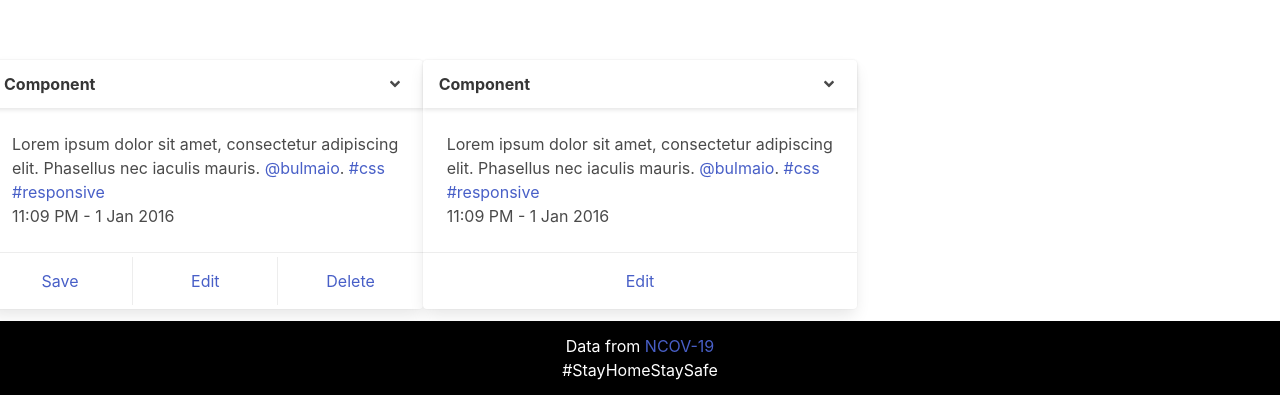
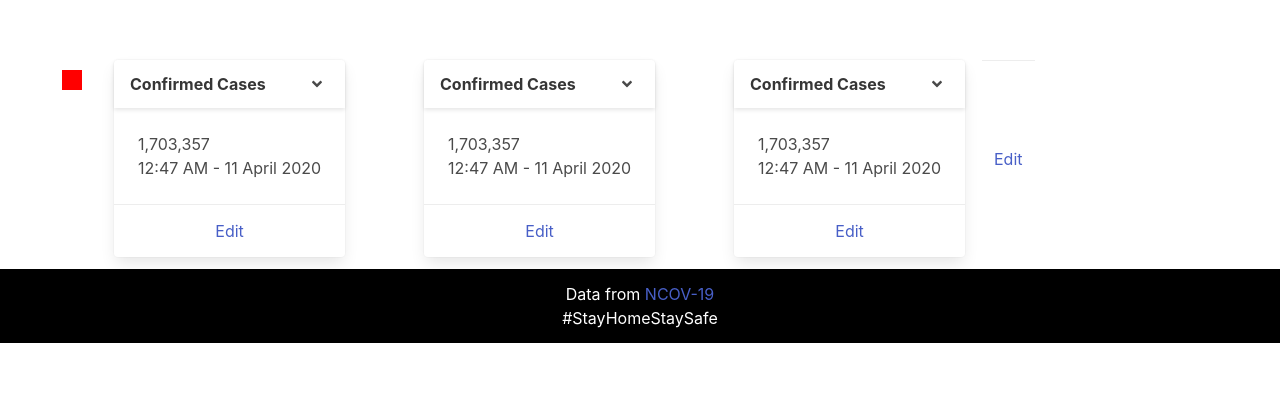
Before and after one commit to djetton6/coronavirus, a website: page public/index.html in a window 1280 px wide. Shown: the part 800-1195 px from the top of the page. After the commit the page ends 1143 px from the top, so only its background shows below. Drawn offline with nearby package versions, Linux system fonts and the light colour scheme; some packages are replaced by stand-ins of ours.

Commit message:
updated styling and data

```diff
--- a/public/index.html
+++ b/public/index.html
@@ -31,12 +31,12 @@
 <body>
   <div id="map"></div>
   <div class="tile is-ancestor">
-    <!-- <div id="tooltip"></div> -->
-    <div class="tile is-4">
+    <div id="tooltip"></div>
+    <div class="tile is-3">
       <div class="card">
         <header class="card-header">
           <p class="card-header-title">
-            Component
+            Confirmed Cases
           </p>
           <a href="#" class="card-header-icon" aria-label="more options">
             <span class="icon">
@@ -46,26 +46,22 @@
         </header>
         <div class="card-content">
           <div class="content">
-            Lorem ipsum dolor sit amet, consectetur adipiscing elit. Phasellus
-            nec iaculis mauris.
-            <a href="#">@bulmaio</a>. <a href="#">#css</a>
-            <a href="#">#responsive</a>
+            1,703,357
+
             <br />
-            <time datetime="2016-1-1">11:09 PM - 1 Jan 2016</time>
+            <time datetime="2020-11-4">12:47 AM - 11 April 2020</time>
           </div>
         </div>
         <footer class="card-footer">
-          <a href="#" class="card-footer-item">Save</a>
           <a href="#" class="card-footer-item">Edit</a>
-          <a href="#" class="card-footer-item">Delete</a>
         </footer>
       </div>
     </div>
-    <div class="tile is-4">
+    <div class="tile is-3">
       <div class="card">
         <header class="card-header">
           <p class="card-header-title">
-            Component
+            Confirmed Cases
           </p>
           <a href="#" class="card-header-icon" aria-label="more options">
             <span class="icon">
@@ -75,14 +71,42 @@
         </header>
         <div class="card-content">
           <div class="content">
-            Lorem ipsum dolor sit amet, consectetur adipiscing elit. Phasellus
-            nec iaculis mauris.
-            <a href="#">@bulmaio</a>. <a href="#">#css</a>
-            <a href="#">#responsive</a>
+            1,703,357
+
             <br />
-            <time datetime="2016-1-1">11:09 PM - 1 Jan 2016</time>
+            <time datetime="2020-11-4">12:47 AM - 11 April 2020</time>
           </div>
         </div>
+        <footer class="card-footer">
+          <a href="#" class="card-footer-item">Edit</a>
+        </footer>
+      </div>
+    </div>
+    <div class="tile is-3">
+      <div class="card">
+        <header class="card-header">
+          <p class="card-header-title">
+            Confirmed Cases
+          </p>
+          <a href="#" class="card-header-icon" aria-label="more options">
+            <span class="icon">
+              <i class="fas fa-angle-down" aria-hidden="true"></i>
+            </span>
+          </a>
+        </header>
+        <div class="card-content">
+          <div class="content">
+            1,703,357
+
+            <br />
+            <time datetime="2020-11-4">12:47 AM - 11 April 2020</time>
+          </div>
+        </div>
+        <footer class="card-footer">
+          <a href="#" class="card-footer-item">Edit</a>
+        </footer>
+      </div>
+    </div>
         <footer class="card-footer">
           <a href="#" class="card-footer-item">Edit</a>
         </footer>
--- a/public/style.css
+++ b/public/style.css
@@ -10,7 +10,7 @@ body {
 
 #tooltip {
   position: absolute;
-  background: white;
+  background: red;
   margin: 10px;
   padding: 10px;
 }
@@ -40,3 +40,7 @@ footer {
   padding-top: 1%;
   padding-bottom: 1%;
 }
+
+.tile {
+  padding-left: 5%;
+}
```
Also changed, not shown: src/index.js (+100 -21 lines).
